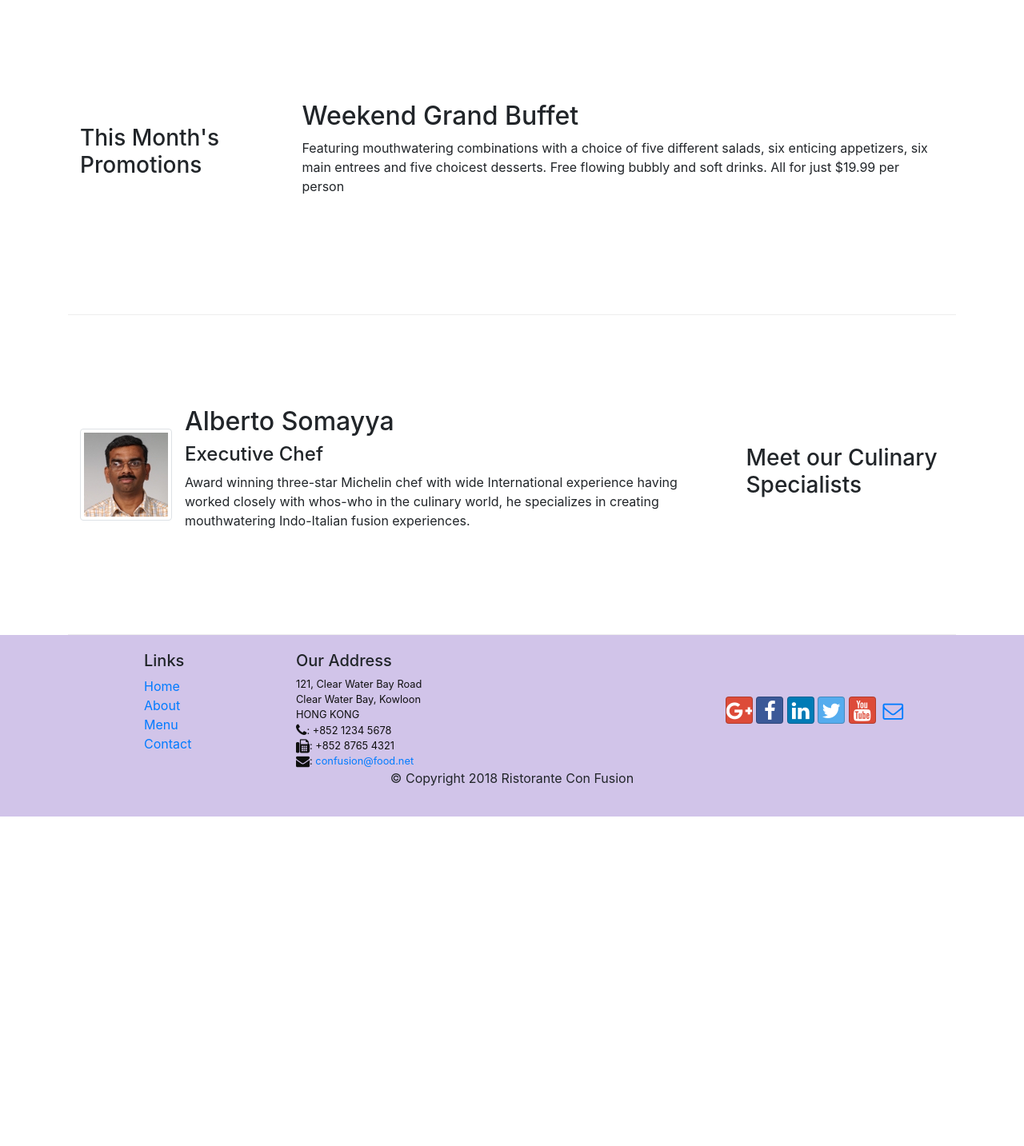
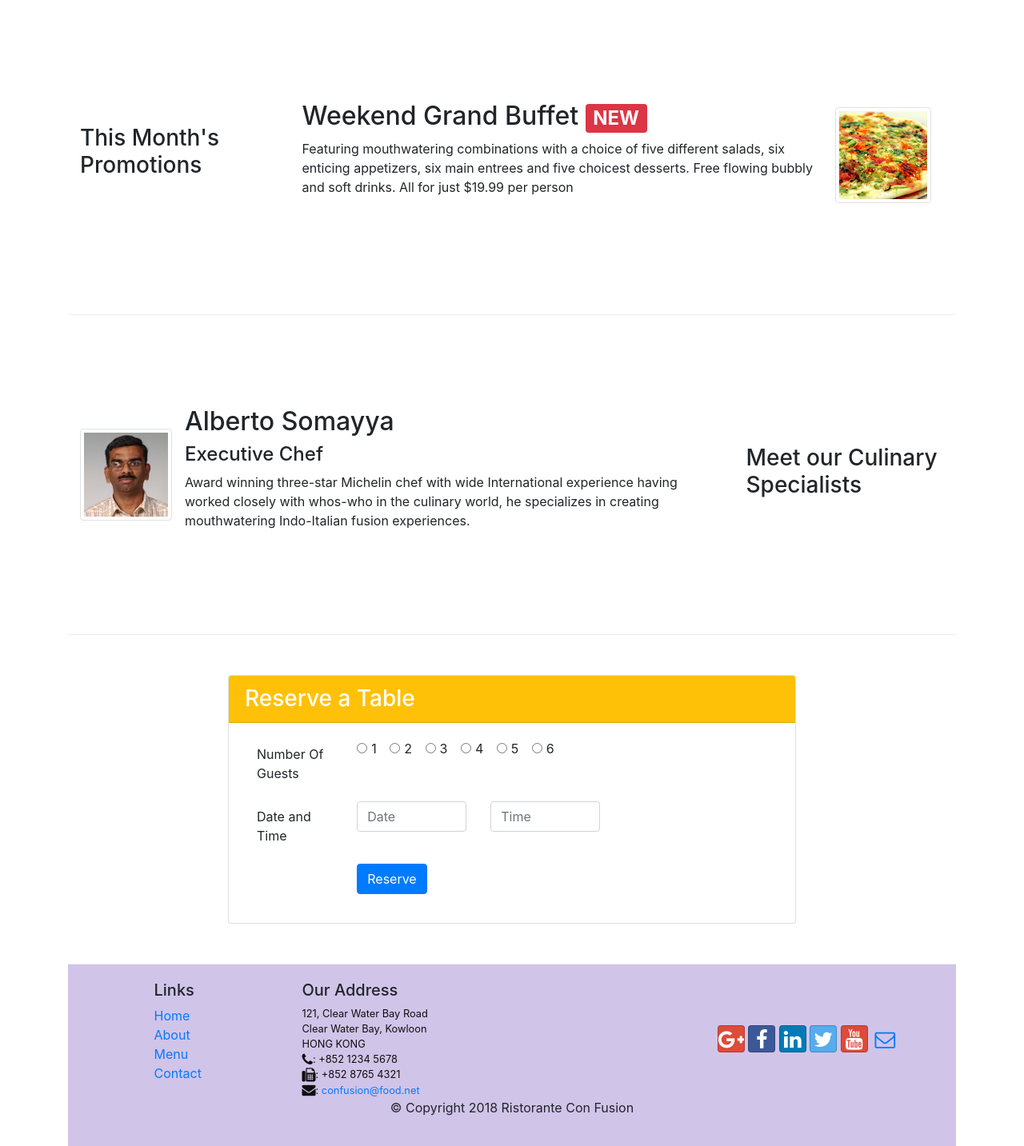
Before and after one commit to TanmayBhardwaj12/conFusion, a website: page index.html in a window 1280 px wide. Shown: the part 740-2173 px from the top of the page at 80% size. Before the commit the page ends 1761 px from the top, so only its background shows below. Drawn offline with nearby package versions, Linux system fonts and the light colour scheme.

Commit message:
Assignment Two

```diff
--- a/index.html
+++ b/index.html
@@ -43,6 +43,9 @@
                 <div class="col-12 col-sm align-self-center">
                     <img src="img/logo.png" class="img-fluid">
                 </div>
+                <div class="col-12 col-sm align-self-center">
+                    <a href="#reserve"><button type="submit" class="btn btn-block btn-warning">Reserve Table</button></a>
+                </div>
             </div>
         </div>
     </header>
@@ -70,12 +73,18 @@
 
 
         <div class="row row-content align-items-center">
-            <div class="col-12 col-sm-4 col-md-3">
+            <div class="col-12 col-sm-4 order-sm-first col-md-3">
                 <h3>This Month's Promotions</h3>
             </div>
-            <div class="col col-sm col-md">
-                <h2>Weekend Grand Buffet</h2>
-                <p>Featuring mouthwatering combinations with a choice of five different salads, six enticing appetizers, six main entrees and five choicest desserts. Free flowing bubbly and soft drinks. All for just $19.99 per person </p>
+            <div class="col col-sm order-sm-last col-md">
+                <div class="media">
+                <div class="media-body">
+                <h2>Weekend Grand Buffet <span class="badge badge-danger">NEW</span></h2>
+                <p class="d-none d-sm-block">Featuring mouthwatering combinations with a choice of five different salads, six enticing appetizers, six main entrees and five choicest desserts. Free flowing bubbly and soft drinks. All for just $19.99 per person </p>
+                </div>
+                <img class="d-flex mr-3 img-thumbnail align-self-center"
+                            src="img/uthappizza.png" alt="Uthappizza">
+                </div>
             </div>
         </div>
 
@@ -99,6 +108,69 @@
                 </div>
 
             </div>
+        </div>
+
+        <div class="row row-content">
+        <div class="col-12 col-sm-8 offset-sm-2">
+        <div class="card">
+            <h3 class="card-header bg-warning text-white"  id="reserve">Reserve a Table</h3>
+            <div class="card-body">
+                <div class="col-12 col-sm-9">
+                <form>
+                    <div class="form-group row">
+                        <label for="firstname" class="col-sm-3 col-form-label">Number Of Guests</label>
+                            <div class="col-12 col-sm-9">
+                            <div class="form-check-inline ">
+                                <label class="form-check-label">
+                                <input type="radio" class="form-check-input" name="optradio">1
+                                </label>
+                            </div>
+                            <div class="form-check-inline">
+                                <label class="form-check-label">
+                                <input type="radio" class="form-check-input" name="optradio">2
+                                </label>
+                            </div>
+                            <div class="form-check-inline">
+                                <label class="form-check-label">
+                                <input type="radio" class="form-check-input" name="optradio" >3
+                                </label>
+                            </div>
+                            <div class="form-check-inline">
+                                <label class="form-check-label">
+                                <input type="radio" class="form-check-input" name="optradio">4
+                                </label>
+                            </div>
+                            <div class="form-check-inline">
+                                <label class="form-check-label">
+                                <input type="radio" class="form-check-input" name="optradio">5
+                                </label>
+                            </div>
+                            <div class="form-check-inline ">
+                                <label class="form-check-label">
+                                <input type="radio" class="form-check-input" name="optradio">6
+                                </label>
+                            </div>
+                            </div>
+                    </div>
+                    <div class="form-group row">
+                        <label for="DateTime" class="col-12 col-sm-3 col-form-label">Date and Time</label>
+                        <div class="col-sm-4">
+                            <input type="text" class="form-control" id="DateTime" name="DateTime" placeholder="Date">
+                        </div>
+                        <div class="col-sm-4">
+                            <input type="text" class="form-control" id="DateTime" name="DateTime" placeholder="Time">
+                        </div>
+
+                    </div>
+                    <div class="form-group row">
+                        <div class="offset-sm-3 col-md-10">
+                            <button type="submit" class="btn btn-primary">Reserve</button>
+                        </div>
+                </form>
+                </div>
+            </div>
+        </div>
+        </div>
         </div>
     </div>
 
```
